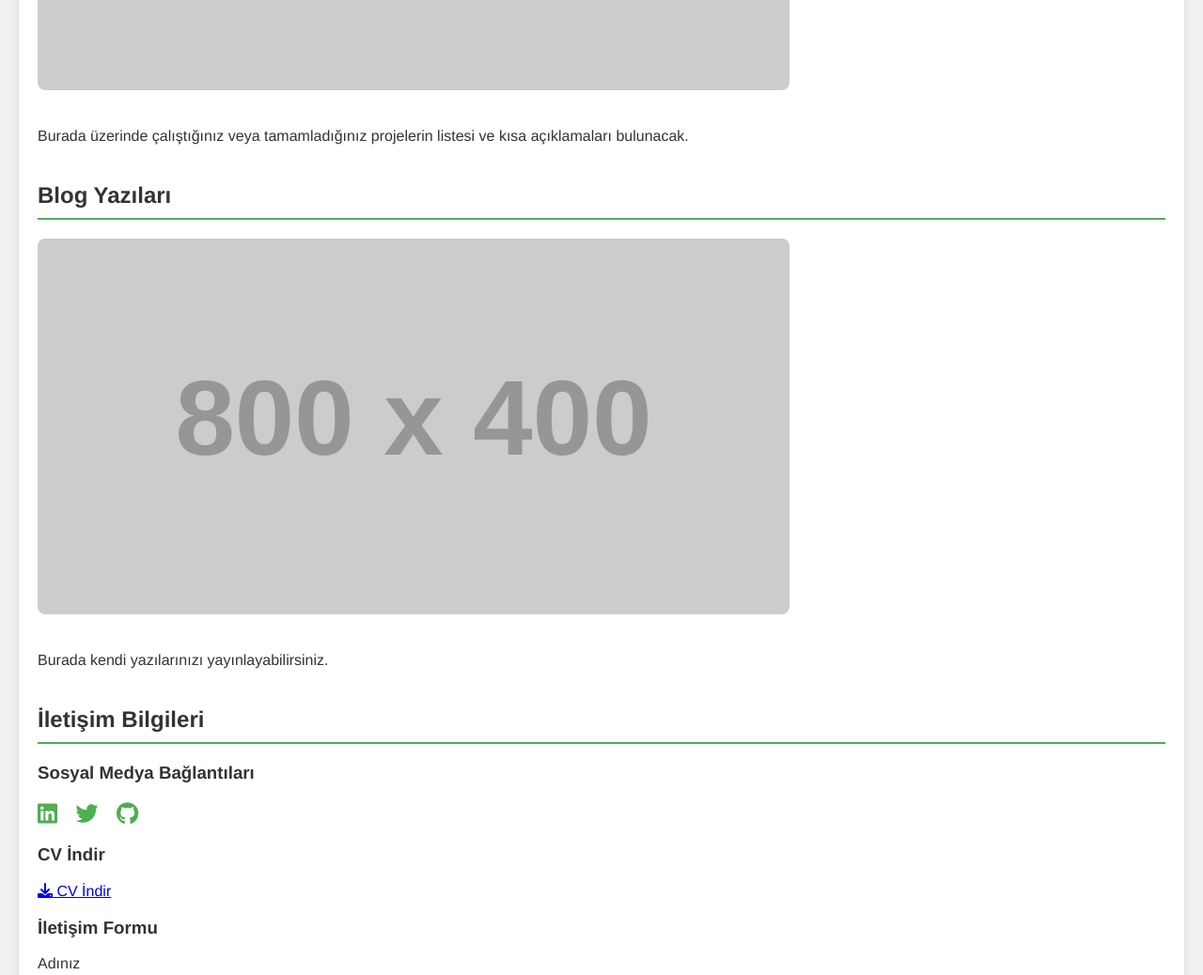
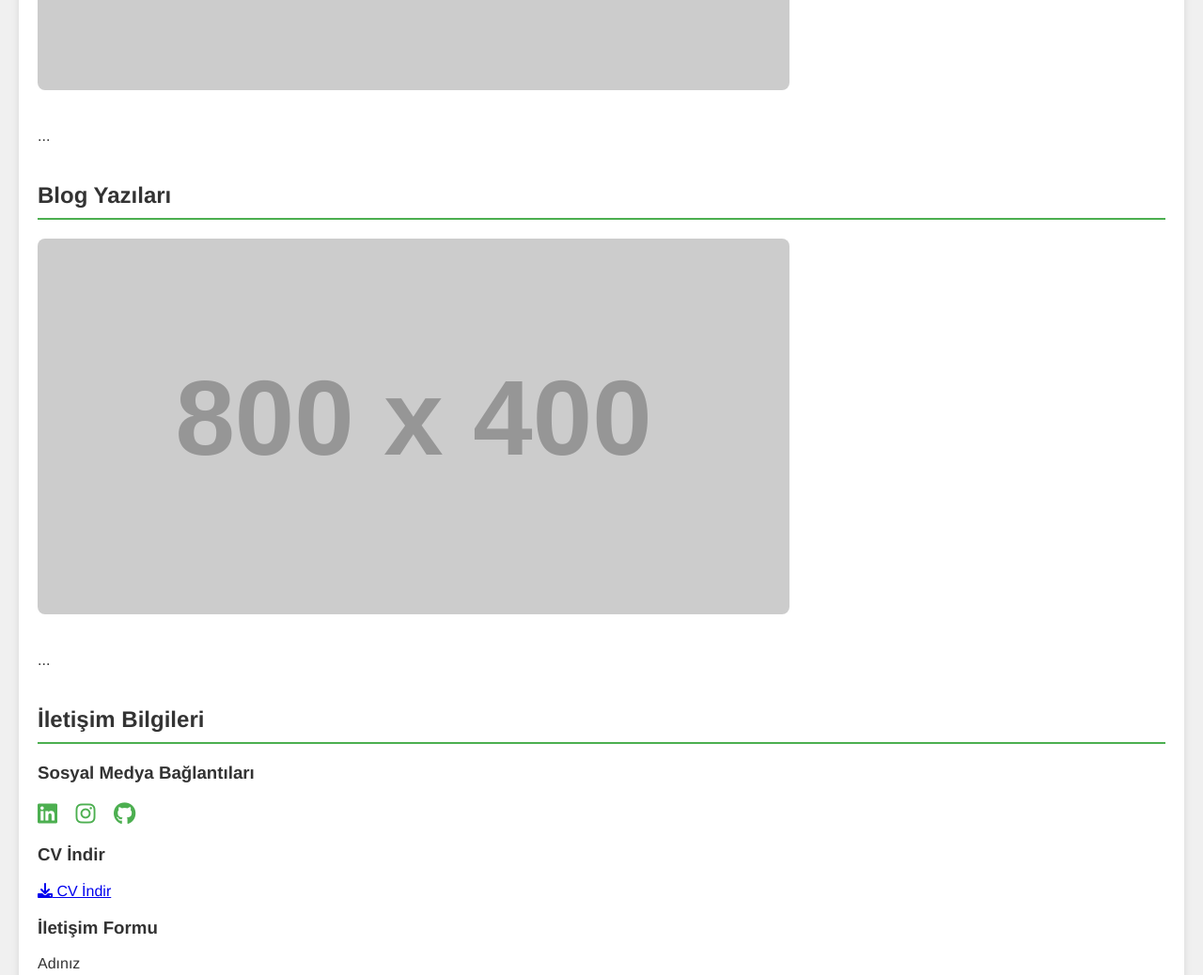
Before and after one commit to ilydasnck/webSayfam, a plain HTML site: page index.html in a window 1280 px wide. Shown: the part 1040-2078 px from the top of the page at 94% size. Drawn offline with Linux system fonts and the light colour scheme; placeholder pictures from the web are drawn by us.

Commit message:
Update index.html

```diff
--- a/index.html
+++ b/index.html
@@ -3,7 +3,7 @@
 <head>
     <meta charset="UTF-8">
     <meta name="viewport" content="width=device-width, initial-scale=1.0">
-    <title>Kişisel Web Sayfam</title>
+    <title>İlayda Şenocak</title>
     <link rel="stylesheet" href="https://cdnjs.cloudflare.com/ajax/libs/font-awesome/6.0.0-beta3/css/all.min.css">
     <style>
         body {
@@ -140,19 +140,19 @@
     <section id="biyografi">
         <h2>Biyografi</h2>
         <img src="https://www.bilimvetekno.com/wp-content/uploads/2018/10/teknoloji-fakultesi.jpg" alt="Biyografi Görseli">
-        <p>Burada kişisel ve profesyonel geçmişiniz hakkında bilgi verin.</p>
+        <p>...</p>
     </section>
 
     <section id="projeler">
         <h2>Projeler</h2>
         <img src="https://via.placeholder.com/800x400" alt="Projeler Görseli">
-        <p>Burada üzerinde çalıştığınız veya tamamladığınız projelerin listesi ve kısa açıklamaları bulunacak.</p>
+        <p>...</p>
     </section>
 
     <section id="blog">
         <h2>Blog Yazıları</h2>
         <img src="https://via.placeholder.com/800x400" alt="Blog Görseli">
-        <p>Burada kendi yazılarınızı yayınlayabilirsiniz.</p>
+        <p>...</p>
     </section>
 
     <section id="iletisim">
@@ -160,9 +160,9 @@
         <div>
             <h3>Sosyal Medya Bağlantıları</h3>
             <div class="social-icons">
-                <a href="https://www.linkedin.com/in/yourprofile" target="_blank"><i class="fab fa-linkedin"></i></a>
-                <a href="https://twitter.com/yourprofile" target="_blank"><i class="fab fa-twitter"></i></a>
-                <a href="https://github.com/yourprofile" target="_blank"><i class="fab fa-github"></i></a>
+                <a href="https://www.linkedin.com/in/ilayda-senocak" target="_blank"><i class="fab fa-linkedin"></i></a>
+                <a href="https://instagram.com/ilyda_snck" target="_blank"><i class="fab fa-instagram"></i></a>
+                <a href="https://github.com/ilydasnck" target="_blank"><i class="fab fa-github"></i></a>
             </div>
         </div>
         <div>
```
